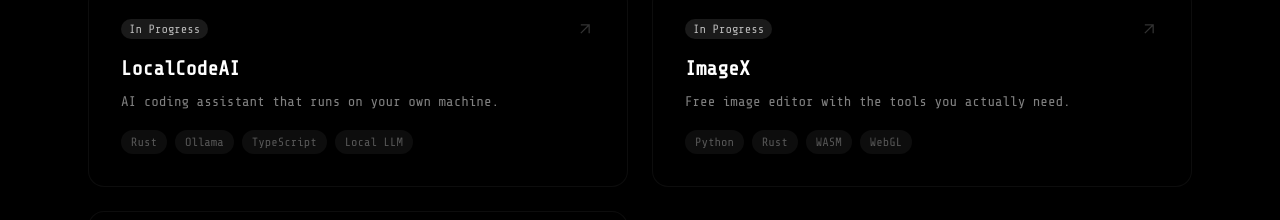
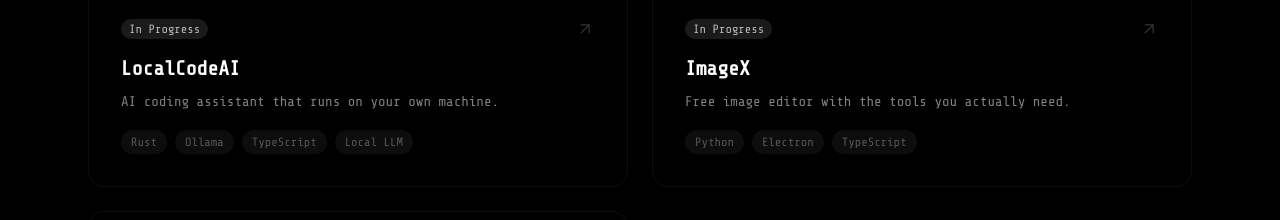
Before and after one commit to yummyfiles/yummyfiles-website, a React (Vite) app: page / in a window 1280 px wide. Shown: the part 2077-2297 px from the top of the page. Built offline with nearby package versions, Linux system fonts and the light colour scheme.

Commit message:
Update ImageX to Electron desktop app

```diff
--- a/src/data/projects.ts
+++ b/src/data/projects.ts
@@ -37,8 +37,8 @@
     title: 'ImageX',
     description: 'Free image editor with the tools you actually need.',
     longDescription:
-      'ImageX started because I wanted a simple image editor that didn\'t cost money or have a million features I\'d never use. It does the basics really well — resize, crop, filters, batch edits. Built with Rust and WASM so it runs in the browser without feeling slow.',
-    tags: ['Python', 'Rust', 'WASM', 'WebGL'],
+      'ImageX started because I wanted a simple image editor that didn\'t cost money or have a million features I\'d never use. It does the basics really well — resize, crop, filters, batch edits. Building it with Electron so it runs as a desktop app.',
+    tags: ['Python', 'Electron', 'TypeScript'],
     links: [
       { label: 'GitHub', url: 'https://github.com/yummyfiles/imagex' },
     ],
```
